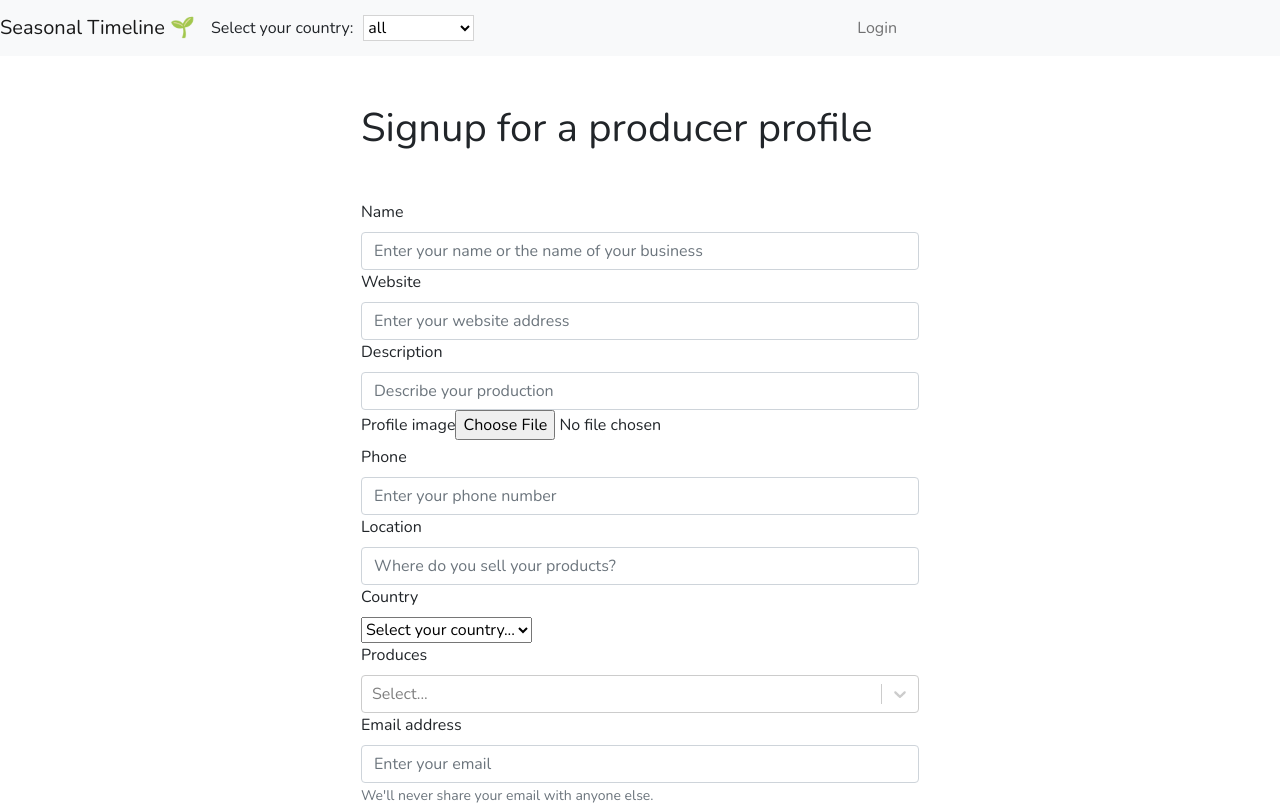
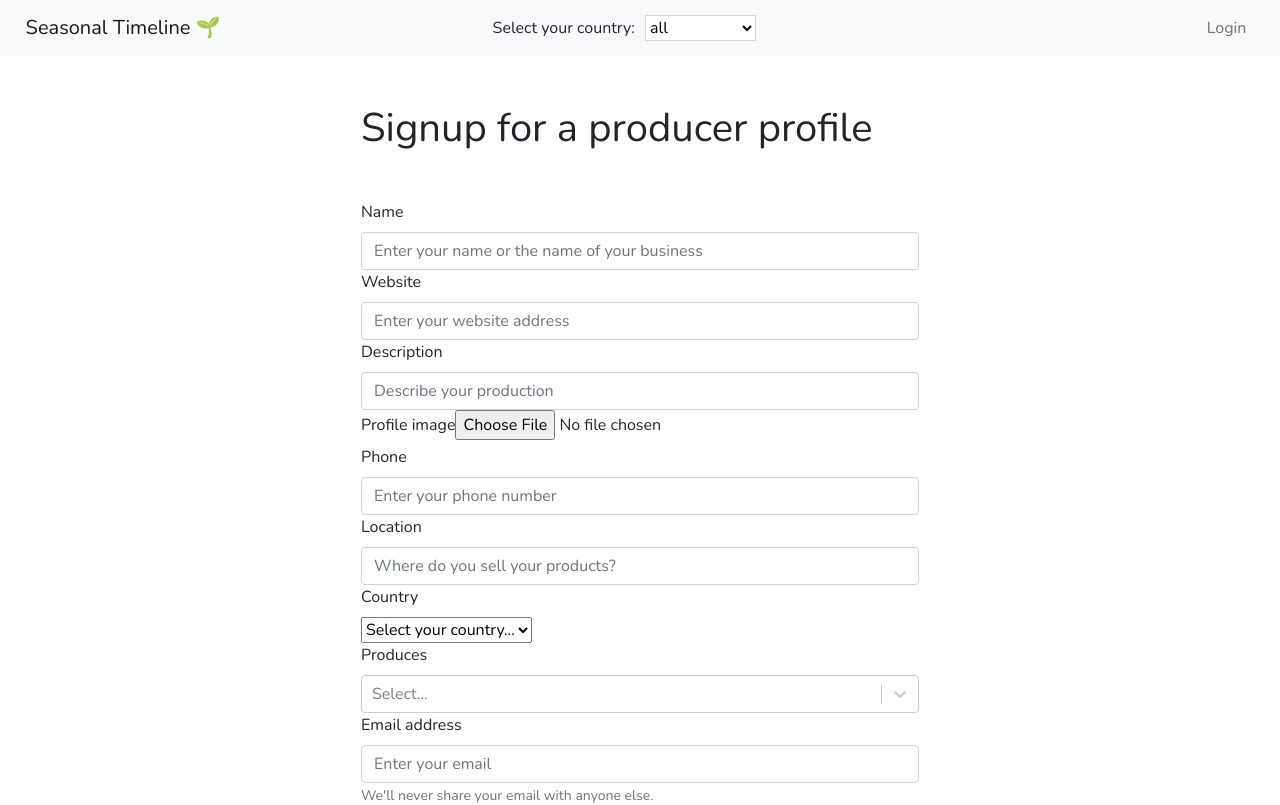
Before and after one commit to mgl-aguiar/seasonal-timeline_client, a React (Create React App) app: page /signup in a window 1280 px wide. Shown: the top 805 px of the page. Built offline with nearby package versions, Linux system fonts and the light colour scheme; no server answers.

Commit message:
styling navbar and editing readme

```diff
--- a/src/components/Navigation/LoggedIn.js
+++ b/src/components/Navigation/LoggedIn.js
@@ -3,7 +3,6 @@ import { useDispatch, useSelector } from "react-redux";
 import { logOut } from "../../store/user/actions";
 import Button from "react-bootstrap/Button";
 import { selectUser } from "../../store/user/selectors";
-import Nav from "react-bootstrap/Nav";
 import NavbarItem from "./NavbarItem";
 
 export default function LoggedIn() {
@@ -15,10 +14,6 @@ export default function LoggedIn() {
         path={`/producer/${user.id}`}
         linkText="My Producer Profile"
       />
-
-      <Nav.Item style={{ padding: ".5rem 1rem" }}>
-        Welcome, <b>{user.name}</b>
-      </Nav.Item>
       <Button onClick={() => dispatch(logOut())}>Logout</Button>
     </>
   );
--- a/src/components/Navigation/index.js
+++ b/src/components/Navigation/index.js
@@ -14,15 +14,18 @@ export default function Navigation() {
 
   return (
     <Navbar bg="light" expand="lg">
-      <Navbar.Brand as={NavLink} to="/">
+      <Navbar.Brand as={NavLink} to="/" style={{ marginLeft: "2vw" }}>
         Seasonal Timeline 🌱
       </Navbar.Brand>
-      <Nav>
+      <Nav style={{ marginLeft: "20vw" }}>
         <CountryFilter />
       </Nav>
       <Navbar.Toggle aria-controls="basic-navbar-nav" />
-      <Navbar.Collapse id="basic-navbar-nav">
-        <Nav style={{ width: "100%" }} fill>
+      <Navbar.Collapse
+        id="basic-navbar-nav"
+        style={{ justifyContent: "flex-end" }}
+      >
+        <Nav style={{ textAlign: "right", marginRight: "2vw" }} fill>
           {loginLogoutControls}
         </Nav>
       </Navbar.Collapse>
--- a/src/pages/SignUp/index.js
+++ b/src/pages/SignUp/index.js
@@ -57,6 +57,7 @@ export default function SignUp() {
 
     setProfileImg(image.url);
   };
+  console.log("profile: ", profileImg);
 
   useEffect(() => {
     dispatch(fetchAllProduces());
```
Also changed, not shown: 1 other file (tests, documents, lock files or other folders).
